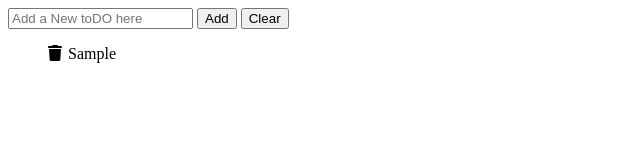
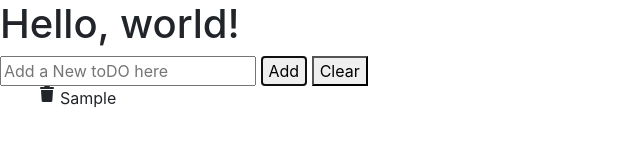
Before and after one commit to Caleb-Omoijuanfo/todoList, a plain HTML site: page index.html in a window 1280 px wide. Both pictures are taken after typing "Sample" into the empty fields and a click on the button "Add". Shown: the whole page, without its empty margins (0-640 px from the left). Drawn offline with nearby package versions, Linux system fonts and the light colour scheme.

Commit message:
bootstrap

```diff
--- a/index.html
+++ b/index.html
@@ -1,26 +1,23 @@
-<!DOCTYPE html>
-<html lang="en" dir="ltr">
+<!doctype html>
+<html lang="en">
   <head>
+    <!-- Required meta tags -->
     <meta charset="utf-8">
+    <meta name="viewport" content="width=device-width, initial-scale=1, shrink-to-fit=no">
+
+    <!-- Bootstrap CSS -->
+    <link rel="stylesheet" href="https://stackpath.bootstrapcdn.com/bootstrap/4.3.1/css/bootstrap.min.css" integrity="sha384-ggOyR0iXCbMQv3Xipma34MD+dH/1fQ784/j6cY/iJTQUOhcWr7x9JvoRxT2MZw1T" crossorigin="anonymous">
+    <!-- External CSS -->
+    <link rel="stylesheet" type="text/css" href="style.css">
+    <!-- Roboto font -->
+    <link href="https://fonts.googleapis.com/css?family=Roboto" rel="stylesheet">
+
     <title>todoAPP</title>
     <script src="https://kit.fontawesome.com/15d5694a8d.js"></script>
-    <style media="screen">
-      span {
-        position: relative;
-        padding-left: 20px;
-      }
-
-      i {
-        position: absolute;
-        left: 0;
-      }
-
-      ul {
-        list-style-type: none;
-      }
-    </style>
   </head>
   <body>
+    <h1>Hello, world!</h1>
+
     <input type="text" name="" value="" placeholder="Add a New toDO here">
     <button type="button" name="button">Add</button>
     <button id="secondButton" type="button" name="button">Clear</button>
@@ -28,13 +25,15 @@
     <ul>
       <!-- Lists are added here -->
     </ul>
+
+
     <script type="text/javascript">
 
       //delete a todo list
       const deleteTodo = (i) => {
         i.addEventListener("click", (event) => {
-        i.parentElement.remove();
-        event.stopPropagationn();
+          i.parentElement.remove();
+          event.stopPropagationn();
         })
       };
 
@@ -65,8 +64,12 @@
 
         deleteTodo(icon);
       });
+    </script>
 
-
-    </script>
+    <!-- Optional JavaScript -->
+    <!-- jQuery first, then Popper.js, then Bootstrap JS -->
+    <script src="https://code.jquery.com/jquery-3.3.1.slim.min.js" integrity="sha384-q8i/X+965DzO0rT7abK41JStQIAqVgRVzpbzo5smXKp4YfRvH+8abtTE1Pi6jizo" crossorigin="anonymous"></script>
+    <script src="https://cdnjs.cloudflare.com/ajax/libs/popper.js/1.14.7/umd/popper.min.js" integrity="sha384-UO2eT0CpHqdSJQ6hJty5KVphtPhzWj9WO1clHTMGa3JDZwrnQq4sF86dIHNDz0W1" crossorigin="anonymous"></script>
+    <script src="https://stackpath.bootstrapcdn.com/bootstrap/4.3.1/js/bootstrap.min.js" integrity="sha384-JjSmVgyd0p3pXB1rRibZUAYoIIy6OrQ6VrjIEaFf/nJGzIxFDsf4x0xIM+B07jRM" crossorigin="anonymous"></script>
   </body>
 </html>
--- /dev/null
+++ b/style.css
@@ -0,0 +1,13 @@
+span {
+  position: relative;
+  padding-left: 20px;
+}
+
+i {
+  position: absolute;
+  left: 0;
+}
+
+ul {
+  list-style-type: none;
+}
```
